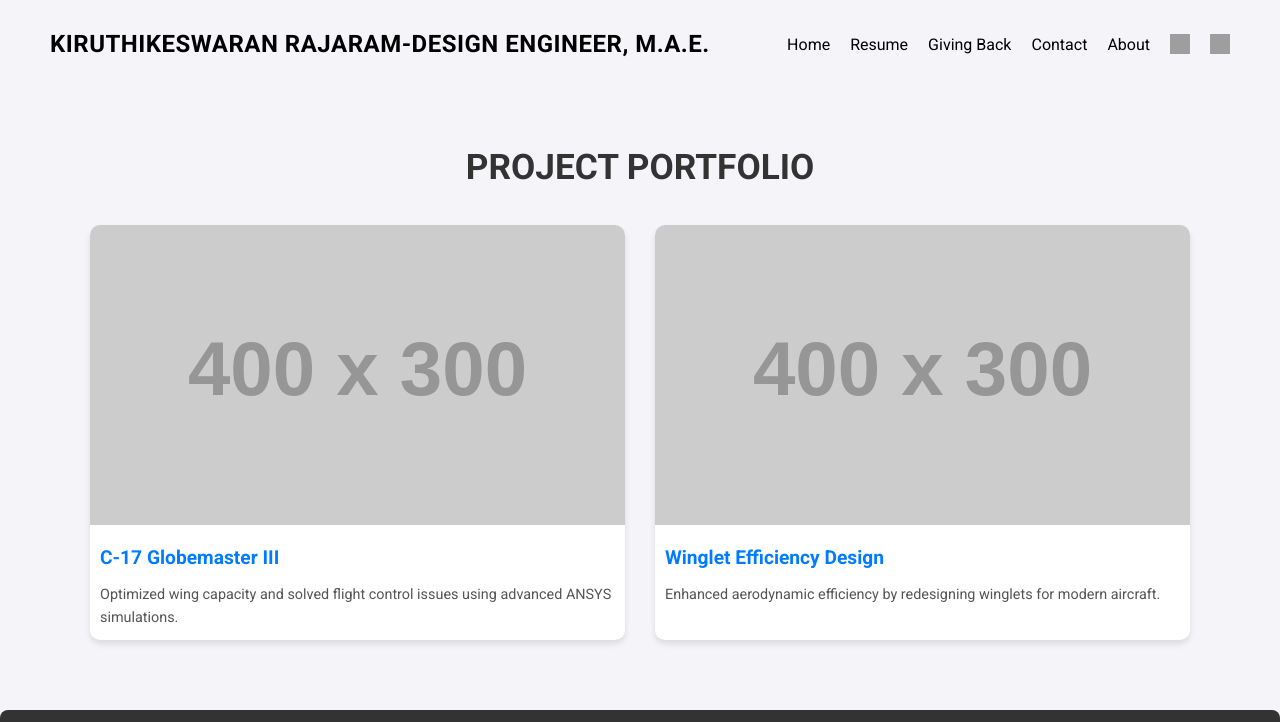
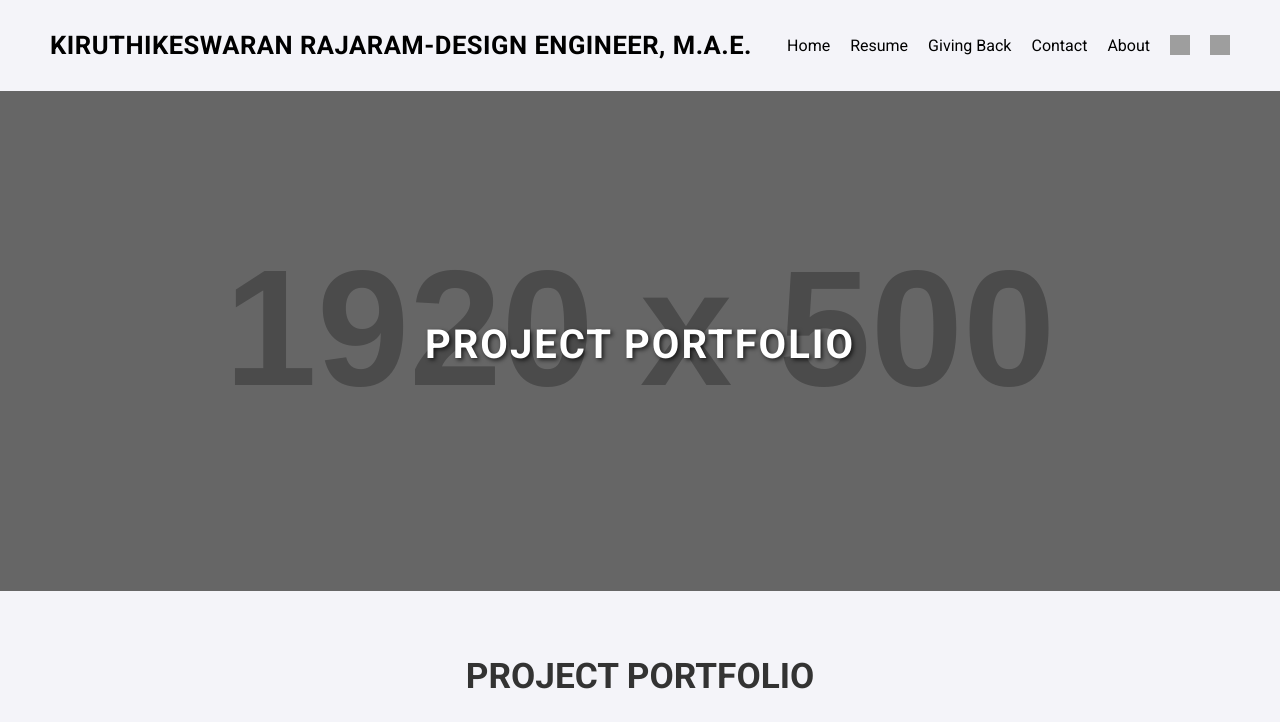
Before and after one commit to kiruthikeswaran/krajaram, a plain HTML site: page index.html in a window 1280 px wide. Shown: the top 722 px of the page. Drawn offline with Linux system fonts and the light colour scheme; grey boxes are pictures that could not be loaded; placeholder pictures from the web are drawn by us.

Commit message:
Update index.html

```diff
--- a/index.html
+++ b/index.html
@@ -28,14 +28,13 @@
     }
 
     .logo {
-  font-size: 1.5rem; /* Keeps the size readable */
-  font-weight: 700; /* Bold weight */
-  text-transform: uppercase; /* Ensures the text remains capitalized */
-  line-height: 1.2; /* Adjusts line spacing */
-  letter-spacing: 0.5px; /* Adds a slight spacing for better readability */
-  font-family: 'Roboto', sans-serif; /* Ensures consistent font styling */
+      font-size: 1.6rem;
+      font-weight: 700;
+      text-transform: uppercase;
+      line-height: 1.2;
+      letter-spacing: 0.5px;
+      font-family: 'Roboto', sans-serif;
     }
-
 
     .menu {
       display: flex;
@@ -58,6 +57,30 @@
     .menu img {
       width: 20px;
       height: 20px;
+    }
+
+    .hero {
+      position: relative;
+      text-align: center;
+      color: white;
+    }
+
+    .hero img {
+      width: 100%;
+      height: 500px;
+      object-fit: cover;
+      filter: brightness(0.5);
+    }
+
+    .hero .overlay-text {
+      position: absolute;
+      top: 50%;
+      left: 50%;
+      transform: translate(-50%, -50%);
+      font-size: 2.5rem;
+      font-weight: bold;
+      letter-spacing: 2px;
+      text-shadow: 2px 2px 4px rgba(0, 0, 0, 0.7);
     }
 
     .container {
@@ -151,6 +174,10 @@
     </nav>
   </header>
 
+  <div class="hero">
+    <img src="https://via.placeholder.com/1920x500" alt="Project Portfolio">
+    <div class="overlay-text">PROJECT PORTFOLIO</div>
+  </div>
 
   <div class="container">
     <div class="project-header">
```
Lines whose indentation alone changed are shown as unchanged.
